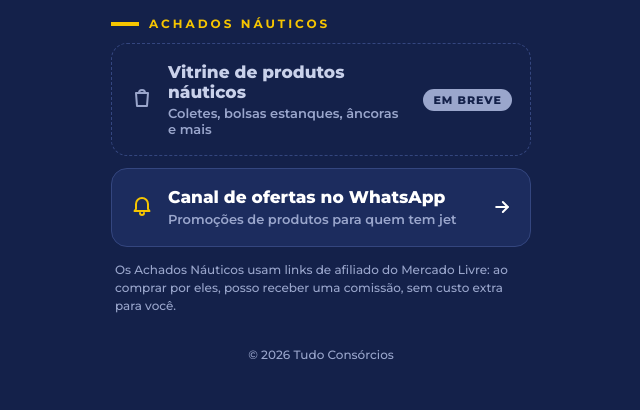
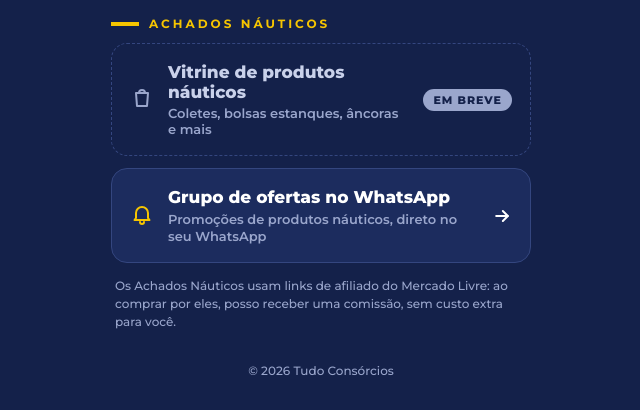
Before and after one commit to RomelMeneses/tudoconsorcios.com.br, a plain HTML site: page index.html in a window 1280 px wide. Shown: the part 586-996 px from the top of the page, without its empty margins (319-959 px from the left). Drawn offline with Linux system fonts and the light colour scheme.

Commit message:
Troca canal pelo grupo de ofertas no WhatsApp
Co-Authored-By: Claude Opus 5.5 <noreply@anthropic.com>
Claude-Session: https://claude.ai/code/session_01DF7R5jZWZZYSBnoYQnT46o

```diff
--- a/index.html
+++ b/index.html
@@ -67,9 +67,9 @@ footer{text-align:center;font-size:12px;color:var(--mute);padding-top:4px}
 <span class="txt" style="display:flex;flex-direction:column;gap:3px;flex:1"><strong style="font-size:17px;font-weight:800">Vitrine de produtos náuticos</strong><small style="font-size:13px;font-weight:600">Coletes, bolsas estanques, âncoras e mais</small></span>
 <span class="pill">EM BREVE</span>
 </div>
-<a class="btn ghost" href="https://whatsapp.com/channel/0029Vb7LxpL2UPBIrVRURm3b" target="_blank" rel="noopener">
+<a class="btn ghost" href="https://chat.whatsapp.com/E9Q3QlOBdNsBJCJGLfriT1" target="_blank" rel="noopener">
 <span class="ic"><svg width="24" height="24" viewBox="0 0 24 24" fill="none" stroke="currentColor" stroke-width="2" stroke-linecap="round" stroke-linejoin="round" aria-hidden="true"><path d="M6 16V11a6 6 0 0 1 12 0v5l1.5 2h-15L6 16z"/><path d="M10 20a2 2 0 0 0 4 0"/></svg></span>
-<span class="txt"><strong>Canal de ofertas no WhatsApp</strong><small>Promoções de produtos para quem tem jet</small></span>
+<span class="txt"><strong>Grupo de ofertas no WhatsApp</strong><small>Promoções de produtos náuticos, direto no seu WhatsApp</small></span>
 <svg width="20" height="20" viewBox="0 0 24 24" fill="none" stroke="currentColor" stroke-width="2.4" stroke-linecap="round" stroke-linejoin="round" aria-hidden="true"><path d="M5 12h14"/><path d="M13 6l6 6-6 6"/></svg>
 </a>
 <p class="note">Os Achados Náuticos usam links de afiliado do Mercado Livre: ao comprar por eles, posso receber uma comissão, sem custo extra para você.</p>
```
